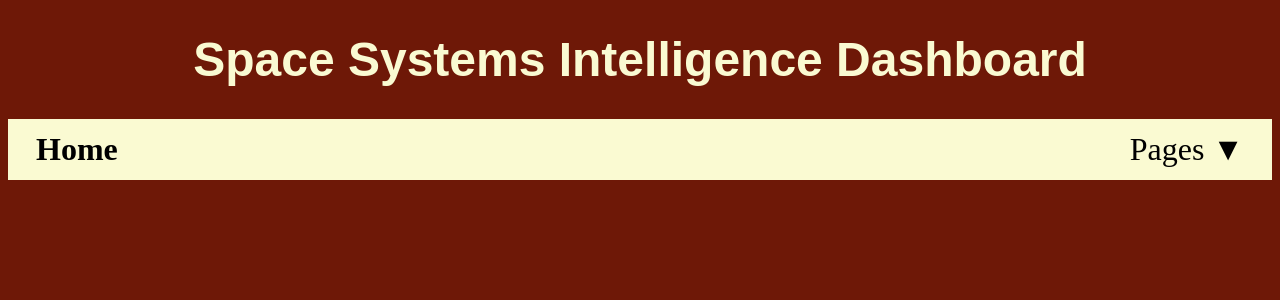
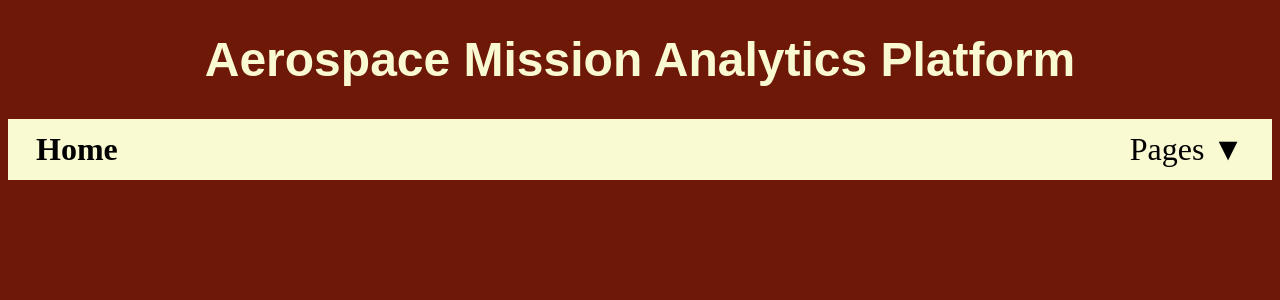
Before and after one commit to Zp1021/space-intel-dashboard, a React (Vite) app in the folder frontend/: page / in a window 1280 px wide. Shown: the top 300 px of the page. Built offline with nearby package versions, Linux system fonts and the light colour scheme; no server answers.

Commit message:
Updated MainPage

```diff
--- a/frontend/src/pages/MainPage.jsx
+++ b/frontend/src/pages/MainPage.jsx
@@ -4,7 +4,7 @@ import NavBar from "../components/NavBar";
 export default function MainPage() {
     return (
         <div>
-            <h1>Space Systems Intelligence Dashboard</h1>
+            <h1>Aerospace Mission Analytics Platform</h1>
             <NavBar />
         </div>
     )
```
